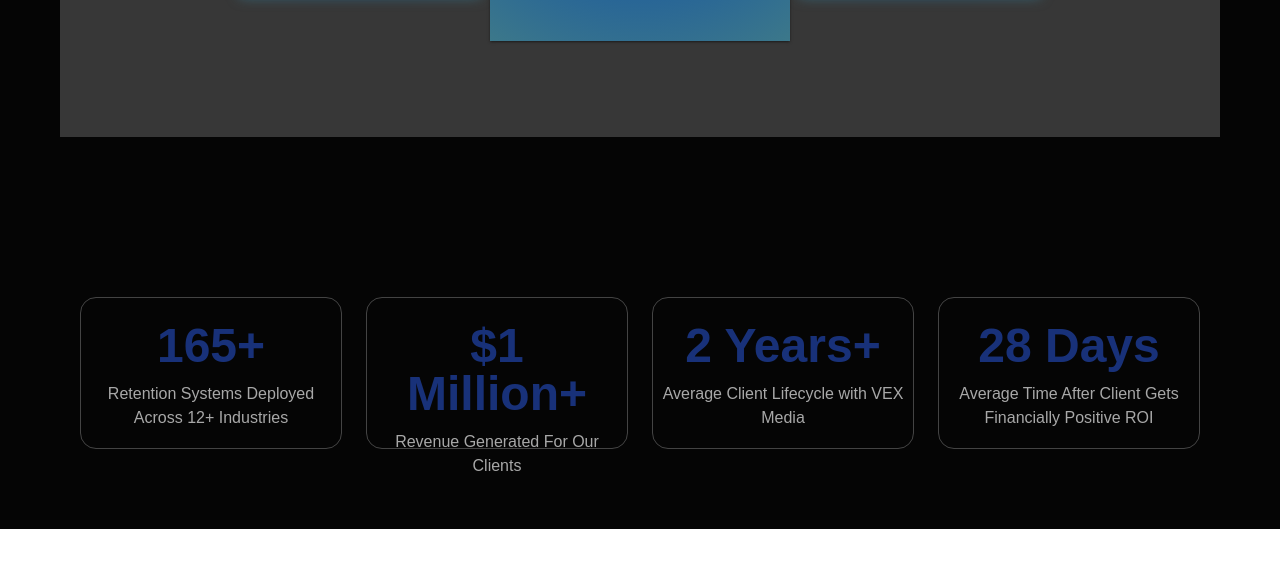
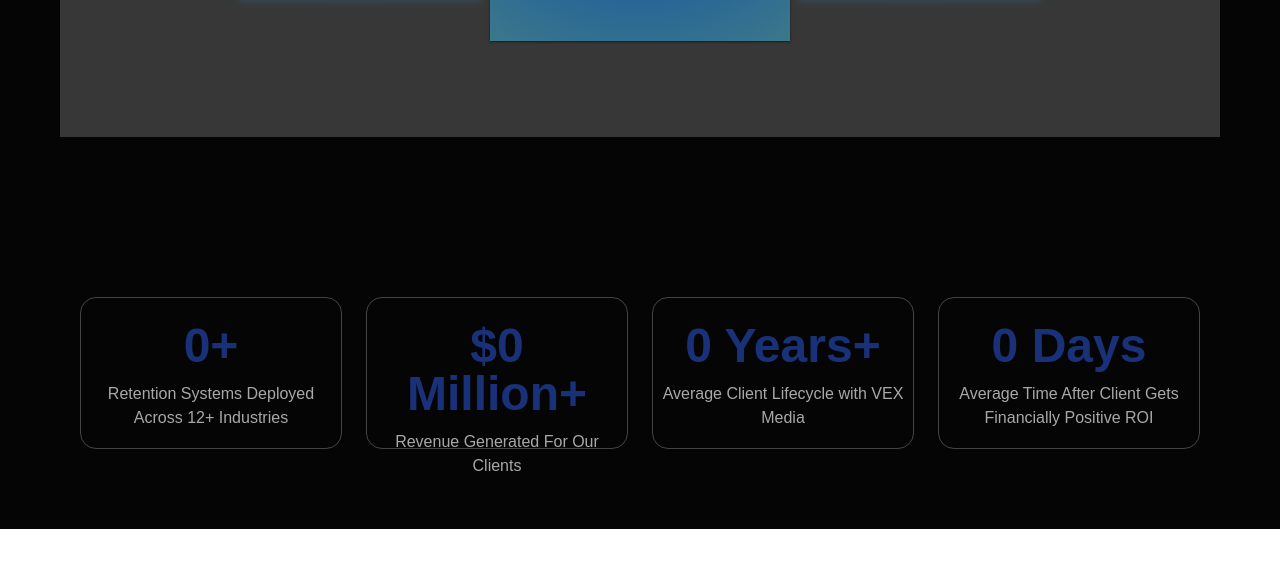
Before and after one commit to AsfarButt/Cenimora-Studios, a Next.js app: page /Home in a window 1280 px wide. Shown: the part 3395-3963 px from the top of the page. Built offline with nearby package versions, Linux system fonts and the light colour scheme; a web font is replaced by a local one.

Commit message:
Update 7

```diff
--- a/app/Home/ratings.tsx
+++ b/app/Home/ratings.tsx
@@ -1,27 +1,35 @@
-
-
+"use client";
+import React,{useEffect, useRef, useState} from "react";
 
 
 
 export default function Ratings(){
+    const [displayvalue1, setdisplayvalue1] = useState(0);
+    const [displayvalue2, setdisplayvalue2] = useState(0);
+    const [displayvalue3, setdisplayvalue3] = useState(0);
+    const [displayvalue4, setdisplayvalue4] = useState(0);
+
+    useEffect(() => {
+        requestAnimationFrame(() => {});
+    },[])
 
     return(<div className="relative w-full py-20 h-auto bg-black/98 flex justify-center items-center">
         <div className="relative w-[90%] px-4 max-w-7xl h-auto flex flex-col gap-2 lg:gap-6 lg:flex-row items-center justify-evenly">
             <div className="resize relative w-full h-38 px-2 my-auto rounded-2xl border border-white/25">
-            <h1 className="text-center pt-6 text-5xl text-blue-900/85 font-bold">165+</h1>
-            <p className="text-center text-white/65 text-26px pb-6 pt-3">Retention Systems Deployed Across 12+ Industries</p>
+            <h1 className="text-center pt-6 text-5xl text-blue-900/85 font-bold">{displayvalue1}+</h1>
+            <p className="text-center text-white/65 text-26px pb-3 pt-3">Retention Systems Deployed Across 12+ Industries</p>
             </div>
             <div className="resize relative w-full h-38 px-2 my-auto rounded-2xl border border-white/25">
-            <h1 className="text-center pt-6 text-5xl text-blue-900/85 font-bold">$1 Million+</h1>
-            <p className="text-center text-white/65 text-26px pb-6 pt-3">Revenue Generated For Our Clients</p>
+            <h1 className="text-center pt-6 text-5xl text-blue-900/85 font-bold">${displayvalue2} Million+</h1>
+            <p className="text-center text-white/65 text-26px pb-3 pt-3">Revenue Generated For Our Clients</p>
             </div>
             <div className="resize relative w-full h-38 px-2 my-auto rounded-2xl border border-white/25">
-            <h1 className="text-center pt-6 text-5xl text-blue-900/85 font-bold">2 Years+</h1>
-            <p className="text-center text-white/65 text-26px pb-6 pt-3">Average Client Lifecycle with VEX Media</p>
+            <h1 className="text-center pt-6 text-5xl text-blue-900/85 font-bold">{displayvalue3} Years+</h1>
+            <p className="text-center text-white/65 text-26px pb-3 pt-3">Average Client Lifecycle with VEX Media</p>
             </div>
             <div className="resize relative w-full h-38 px-2 my-auto rounded-2xl border border-white/25">
-            <h1 className="text-center pt-6 text-5xl text-blue-900/85 font-bold">28 Days</h1>
-            <p className="text-center text-white/65 text-26px pb-6 pt-3">Average Time After Client Gets Financially Positive ROI</p>
+            <h1 className="text-center pt-6 text-5xl text-blue-900/85 font-bold">{displayvalue4} Days</h1>
+            <p className="text-center text-white/65 text-26px pb-3 pt-3">Average Time After Client Gets Financially Positive ROI</p>
             </div>
         </div>
     </div>)
```
